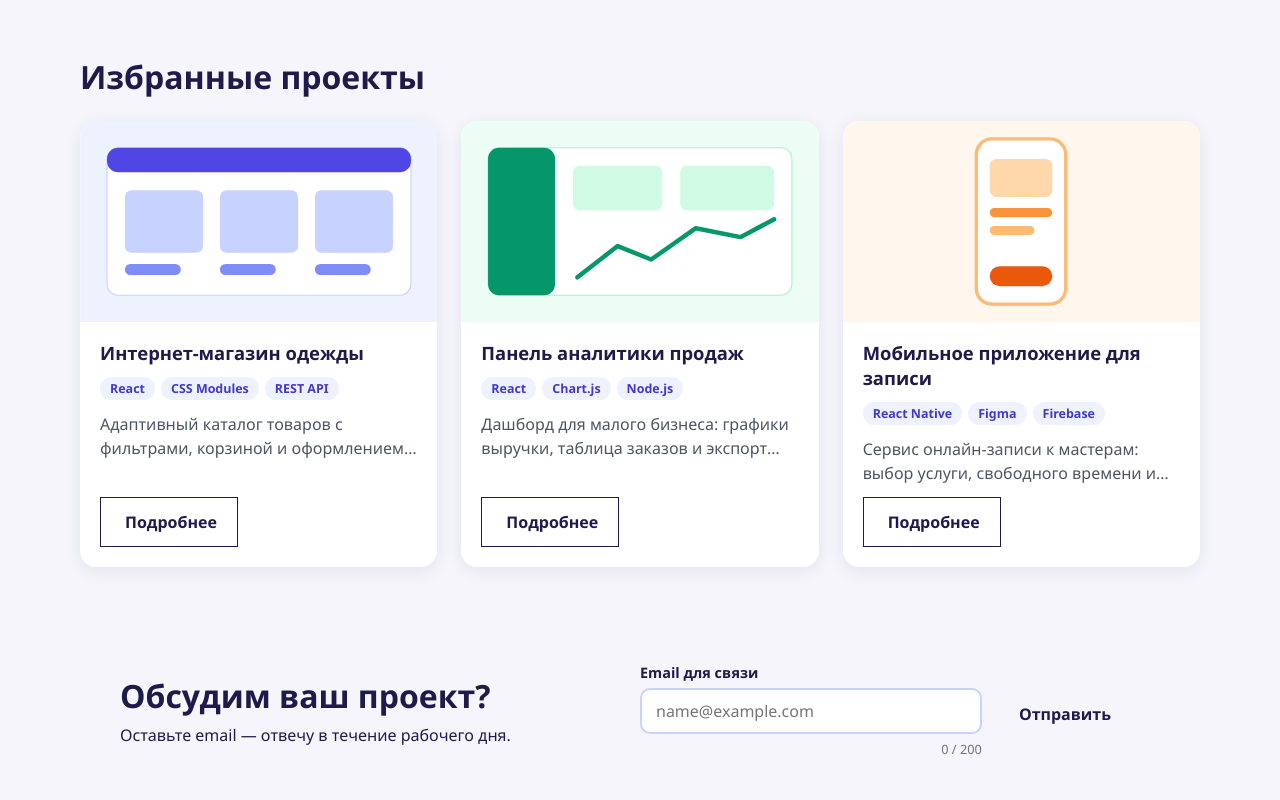
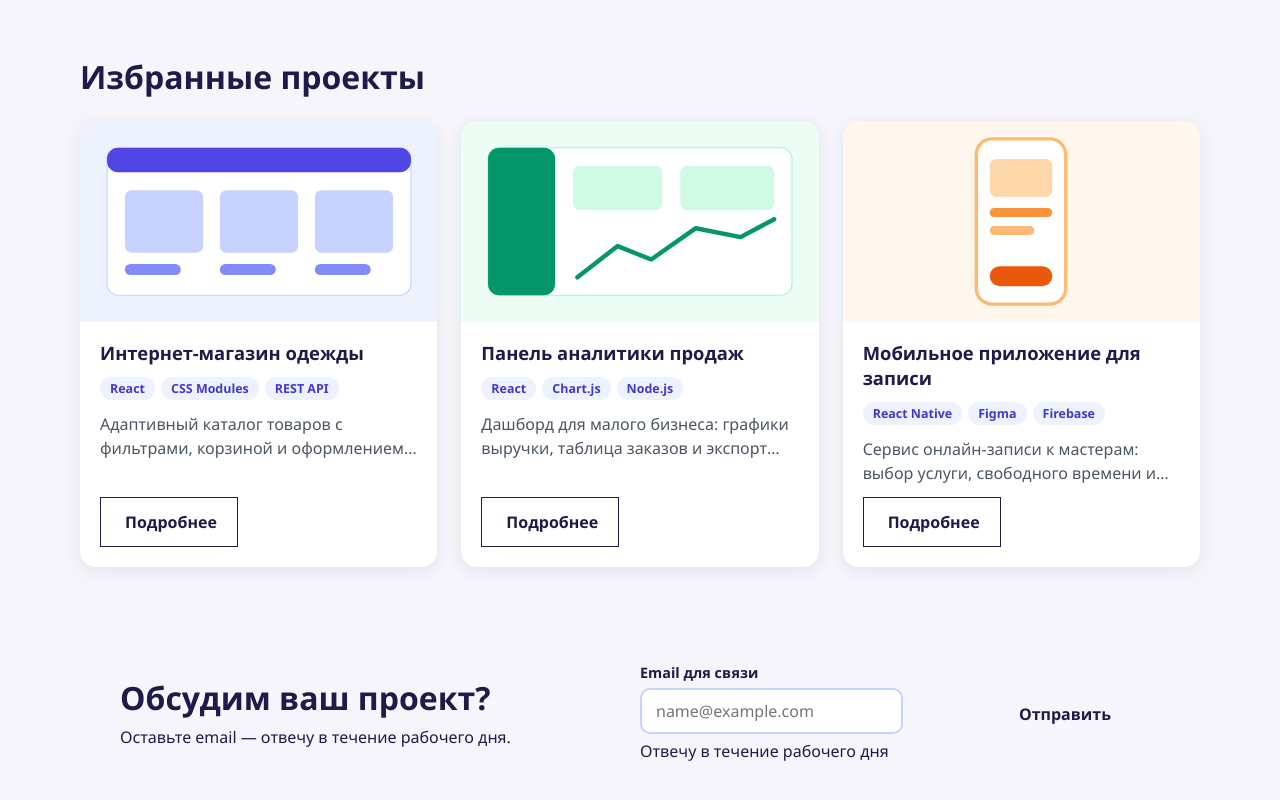
Before and after one commit to guncahv/freelance-portfolio, a React (Vite) app: page / in a window 1280 px wide. Shown: the part 611-1411 px from the top of the page. Built offline with nearby package versions, Linux system fonts and the light colour scheme.

Commit message:
Update InputField.jsx

```diff
--- a/src/components/InputField/InputField.jsx
+++ b/src/components/InputField/InputField.jsx
@@ -1,12 +1,14 @@
 import { useState } from 'react';
 import PropTypes from 'prop-types';
+import Icon from '../Icon/Icon';
 import styles from './InputField.module.css';
 
 /**
- * Поле ввода. Своё значение хранит в локальном состоянии (useState)
+ * Поле ввода (State: Default / Focused / Error).
+ * Своё значение хранит в локальном состоянии (useState)
  * и сообщает о каждом изменении родителю через onValueChange.
  */
-function InputField({ id, label, placeholder = '', type = 'text', maxLength = 200, onValueChange }) {
+function InputField({ id, label, placeholder = '', type = 'text', icon = null, helperText = '', error = '', onValueChange }) {
   const [value, setValue] = useState('');
 
   const handleChange = (event) => {
@@ -17,23 +19,32 @@ function InputField({ id, label, placeholder = '', type = 'text', maxLength = 20
     }
   };
 
+  const hintId = `${id}-hint`;
+  const hint = error || helperText;
+
   return (
     <div className={styles.field}>
       <label htmlFor={id} className={styles.label}>
         {label}
       </label>
+      <div className={error ? `${styles.control} ${styles.error}` : styles.control}>
+        {icon && <Icon src={icon} />}
         <input
           id={id}
           type={type}
           className={styles.input}
           value={value}
           placeholder={placeholder}
-        maxLength={maxLength}
           onChange={handleChange}
+          aria-invalid={Boolean(error)}
+          aria-describedby={hint ? hintId : undefined}
         />
-      <span className={styles.counter}>
-        {value.length} / {maxLength}
+      </div>
+      {hint && (
+        <span id={hintId} className={error ? `${styles.hint} ${styles.hintError}` : styles.hint}>
+          {hint}
         </span>
+      )}
     </div>
   );
 }
@@ -43,7 +54,9 @@ InputField.propTypes = {
   label: PropTypes.string.isRequired,
   placeholder: PropTypes.string,
   type: PropTypes.oneOf(['text', 'email', 'tel']),
-  maxLength: PropTypes.number,
+  icon: PropTypes.string,
+  helperText: PropTypes.string,
+  error: PropTypes.string,
   onValueChange: PropTypes.func,
 };
 
```
Lines whose indentation alone changed are shown as unchanged.
